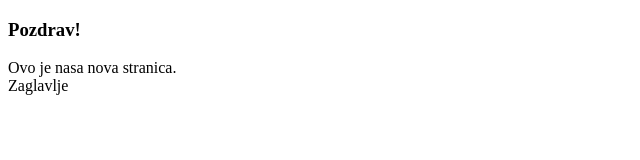
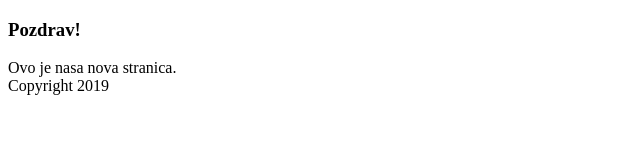
Before and after one commit to MikicicaNS/git-vezba, a plain HTML site: page index.html in a window 1280 px wide. Shown: the full height of the page, 0-640 px from the left. Drawn offline with Linux system fonts and the light colour scheme.

Commit message:
Zavrsen footer

```diff
--- a/index.html
+++ b/index.html
@@ -13,6 +13,6 @@
     <main>
         Ovo je nasa nova stranica.
     </main>
-    <footer>Zaglavlje</footer>
+    <footer>Copyright 2019</footer>
 </body>
 </html>
```
